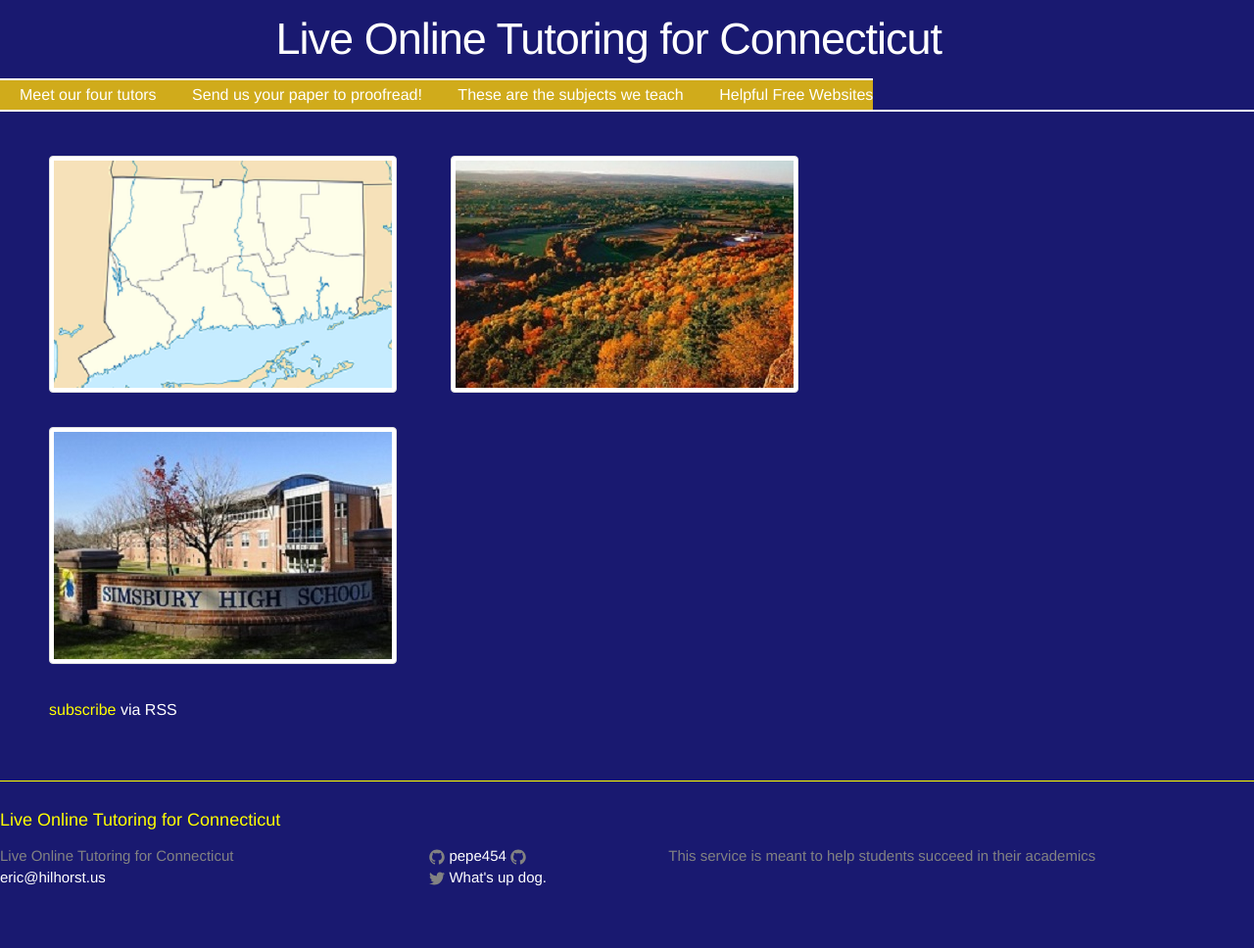
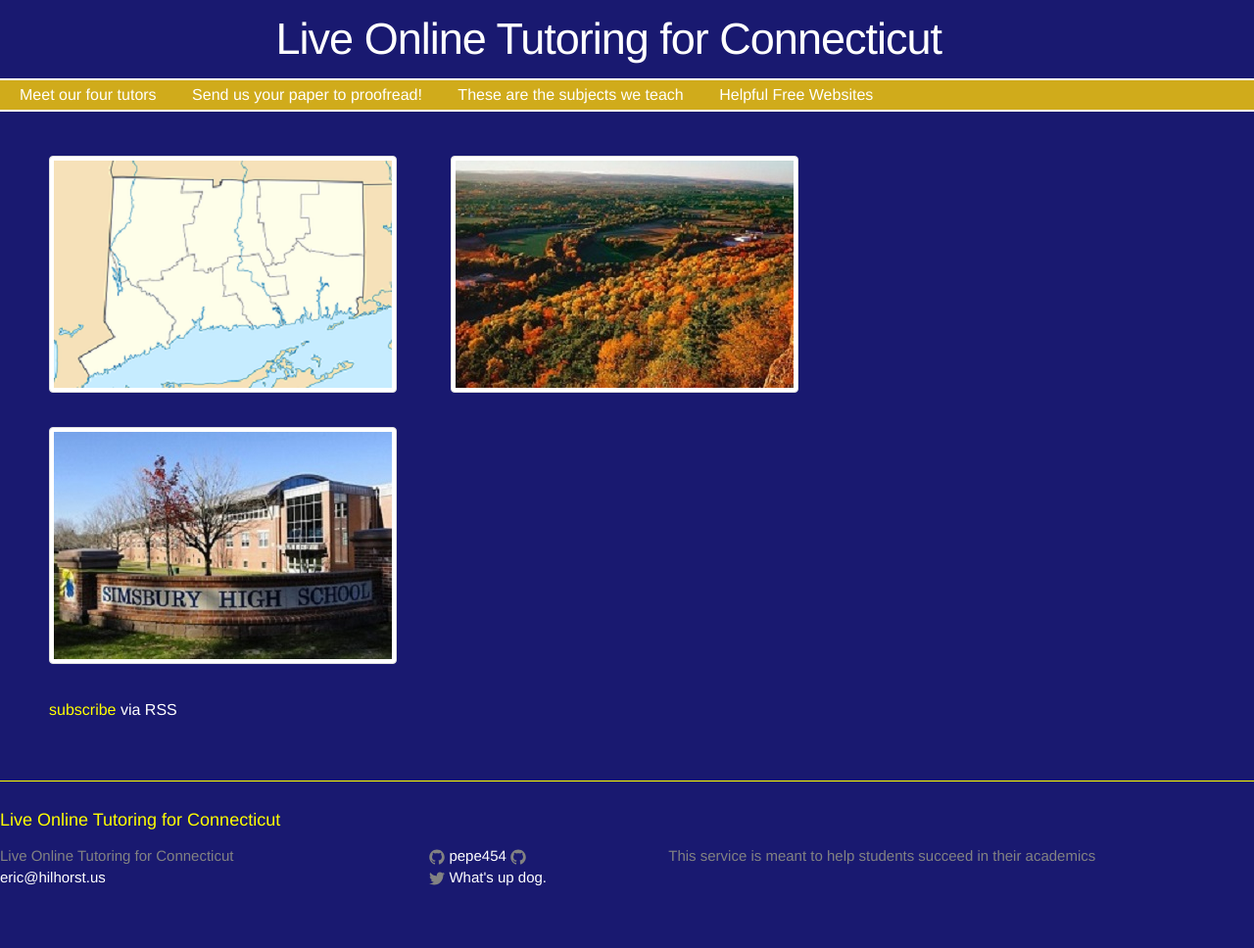
Before and after one commit to pepe454/pepe454.github.io, a Jekyll site: the page built from index.html, in a window 1280 px wide. Shown: the whole page at 98% size. Built offline with Jekyll 4.4.1, drawn with Linux system fonts in a browser that asks for light colours.

Commit message:
Update _layout.scss

```diff
--- a/_sass/_layout.scss
+++ b/_sass/_layout.scss
@@ -27,11 +27,7 @@
 .site-nav {
     line-height: 30px;
     background-color: #d0ab1b;
-    margin-left: 0%;
-    margin-right: 0%;
     border-top: 2px solid white;
-    display: inline-block;
-    text-align: center;
 
     .menu-icon {
         display: none;
@@ -39,8 +35,8 @@
 
 
     .page-link {
-        display: inline-block;
         margin-left: 20px;
+        margin-right: -10px;
         color: white;
         line-height: $base-line-height;
 
```
